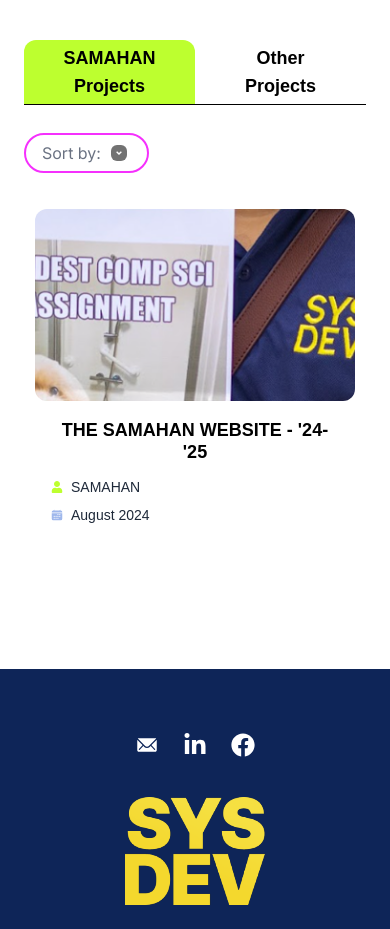
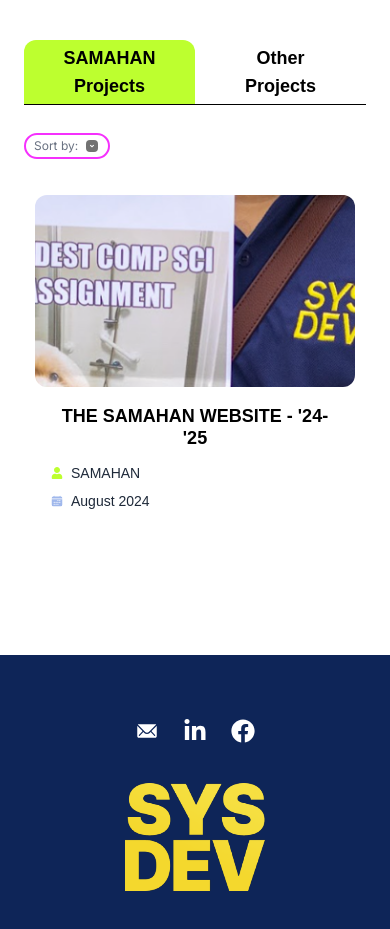
Before and after one commit to SAMAHAN-Systems-Development/sysdev-website-frontend, a Next.js app: page /projects in a window 390 px wide. Shown: the part 980-1909 px from the top of the page. Built offline with nearby package versions, Linux system fonts and the light colour scheme.

Commit message:
fix: Sort Dropdown responsiveness

```diff
--- a/src/components/ui/SortDropdown.tsx
+++ b/src/components/ui/SortDropdown.tsx
@@ -26,32 +26,24 @@ const SortDropdown: React.FC = () => {
   return (
     <div className='w-full pt-5 pb-7'>
         <div className='relative w-max '>
-        <div onClick={handleClick} className="font-inter px-4 py-1.5 rounded-full border-[2.05px] border-[#F530FD]">
-            {!open ?
-                <div className='flex flex-row items-center cursor-pointer'>
-                    <span className='text-gray-500'>Sort by:</span>
-                    <div className='w-1.5'></div>
-                    {/* <span className='text-[#F530FD] px-1 font-semibold'>{selected}</span> */}
-                    <div className='w-4 h-4 bg-[#727272] rounded-md ml-1 mr-1'>
-                        <RiArrowDropDownLine color='white'/>
-                    </div>
+        <div onClick={handleClick} className="font-inter lg:px-4 lg:py-1.5 md:px-3 md:py-1 px-2 py-0.5 rounded-full border-[2.05px] border-[#F530FD]">
+            <div className='flex flex-row items-center cursor-pointer lg:text-base md:text-[14px] text-[12px]'>
+                <span className='text-gray-500'>Sort by:</span>
+                <div className='w-1.5'></div>
+                <div className='lg:w-4 lg:h-4 md:w-3.5 md:h-3.5 w-3 h-3 bg-[#727272] rounded-sm lg:ml-1 lg:mr-1 ml-0.5 mr-0.5'>
+                    {!open ?
+                    <RiArrowDropDownLine color='white'/>
+                    :
+                    <RiArrowDropUpLine color='white'/>
+                    }
                 </div>
-            :
-                <div className='flex flex-row items-center cursor-pointer'>
-                    <span className='text-gray-500'>Sort by:</span>
-                    <div className='w-1.5'></div>
-                    {/* <span className='text-[#F530FD] px-1 font-semibold'>{selected}</span> */}
-                    <div className='w-4 h-4 bg-[#727272] rounded-md ml-1 mr-1'>
-                        <RiArrowDropUpLine color='white'/>
-                    </div>
-                </div>
-            }
+            </div>
         </div>
         {open && (
-            <div className="z-50 font-instrument-sans absolute w-40 bg-white text-[#727272] border border-gray-400 rounded-lg mt-2">
+            <div className="z-50 font-instrument-sans absolute lg:w-40 w-35 bg-white text-[#727272] border border-gray-400 rounded-lg mt-2">
                 <div className="flex flex-col">
                       {options.map(({ label, value }) => (
-                    <label key={value} className={`flex items-center cursor-pointer border-b border-gray-500 p-2 last:border-b-0 transition-discrete ${
+                    <label key={value} className={`flex items-center cursor-pointer border-b border-gray-500 lg:p-2 p-1 last:border-b-0 transition-discrete ${
                             selected === 'All' || selected === value ? 'text-[#F530FD] font-semibold' : ''
                         }`}>
                         <input
@@ -61,10 +53,10 @@ const SortDropdown: React.FC = () => {
                         onChange={handleChange}
                         className="hidden peer cursor-pointer"
                         />
-                        <div className="w-5 h-5 mr-2 mb-0.5 rounded-md flex items-center justify-center peer-checked:bg-[#F530FD]">
+                        <div className="lg:w-5 lg:h-5 w-3 h-3 mr-2 lg:ml-0 ml-1 mb-0.5 lg:rounded-md rounded-sm flex items-center justify-center peer-checked:bg-[#F530FD]">
                             {selected === value && (
                                 <svg
-                                className="w-3 h-3 text-white"
+                                className="lg:w-3 lg:h-3 w-2 h-2 text-white"
                                 fill="none"
                                 viewBox="0 0 24 24"
                                 stroke="currentColor"
@@ -73,8 +65,7 @@ const SortDropdown: React.FC = () => {
                                 </svg>
                             )}
                         </div>
-                        <div className='w-0.5'></div>
-                        {label}
+                        <div className='lg:text-base text-[13px]'>{label}</div>
                     </label>
                     ))}
                 </div>
```
